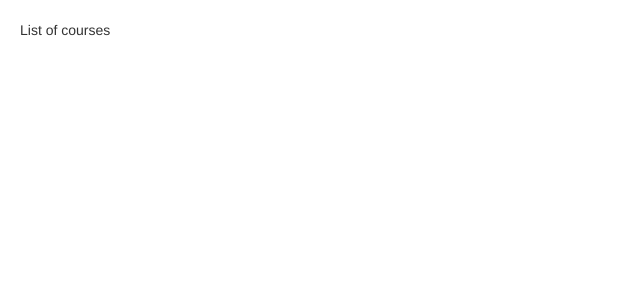
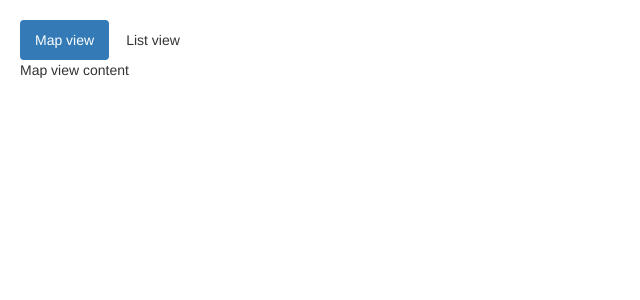
Before and after one commit to kashishsh/angular-training, an Angular app: page / in a window 1280 px wide. Shown: the top 300 px of the page, without its empty margins (0-640 px from the left). Built offline with nearby package versions, Linux system fonts and the light colour scheme.

Commit message:
ngSwitchCase

```diff
--- a/src/app/understanding-directives/understanding-directives.component.html
+++ b/src/app/understanding-directives/understanding-directives.component.html
@@ -1,6 +1,10 @@
-<div [hidden]="courses.length == 0">
-  List of courses
+<ul class="nav nav-pills">
+  <li [class.active]="viewMode=='map'"><a (click)="viewMode='map'">Map view</a></li>
+  <li [class.active]="viewMode=='list'"><a (click)="viewMode='list'">List view</a></li>
+</ul>
+
+<div [ngSwitch]="viewMode">
+  <div *ngSwitchCase="'map'">Map view content</div>
+  <div *ngSwitchCase="'list'"> List view content</div>
+  <div *ngSwitchDefault>Otherwise</div>
 </div>
-<div [hidden]="courses.length > 0">
-  No course to display
-</div>
--- a/src/app/understanding-directives/understanding-directives.component.ts
+++ b/src/app/understanding-directives/understanding-directives.component.ts
@@ -6,7 +6,7 @@
   styleUrls: ['./understanding-directives.component.css']
 })
 export class UnderstandingDirectivesComponent implements OnInit {
-  courses = [1,2,3];
+  viewMode = "map";
   constructor() { }
 
   ngOnInit() {
```
